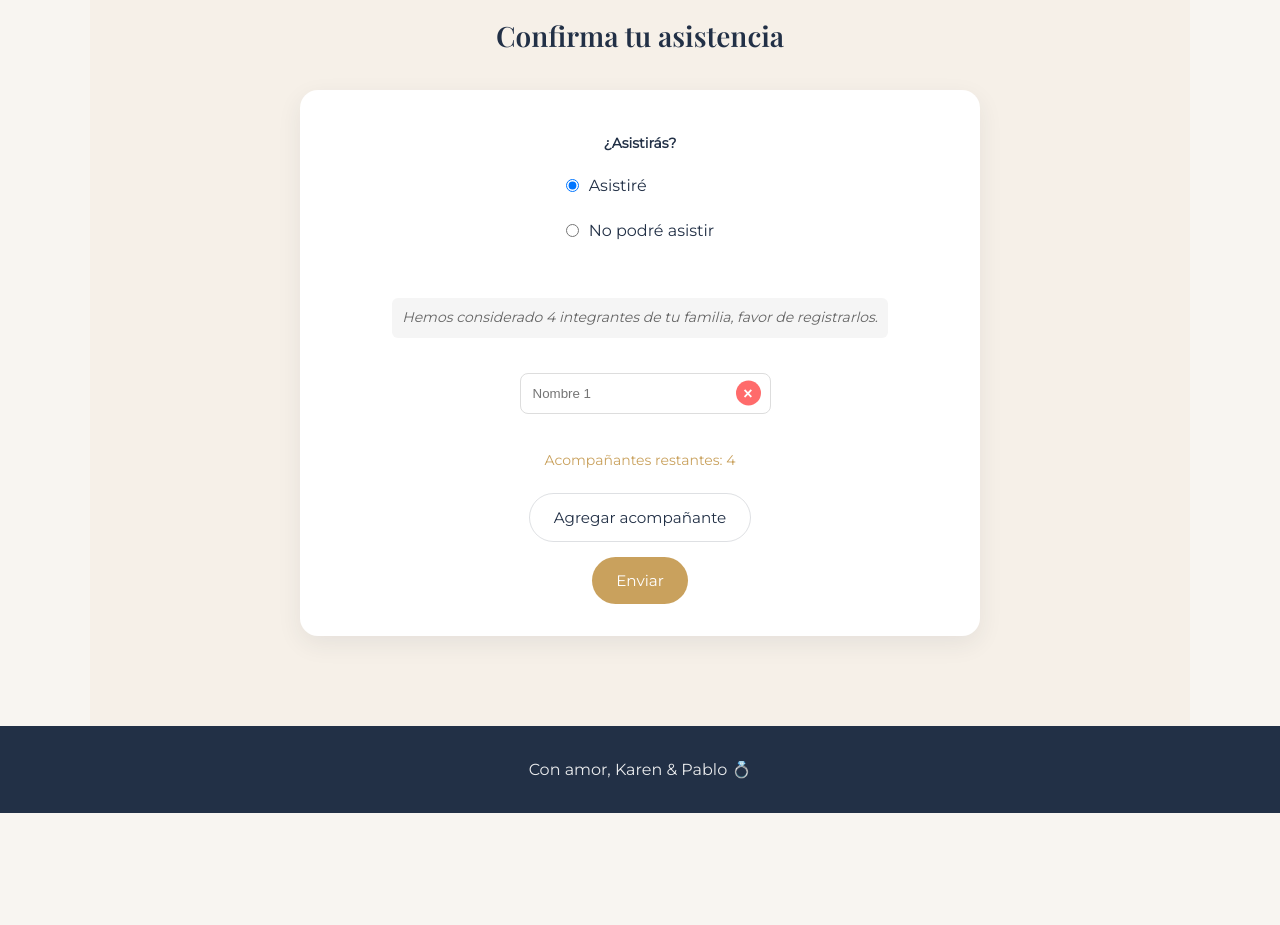
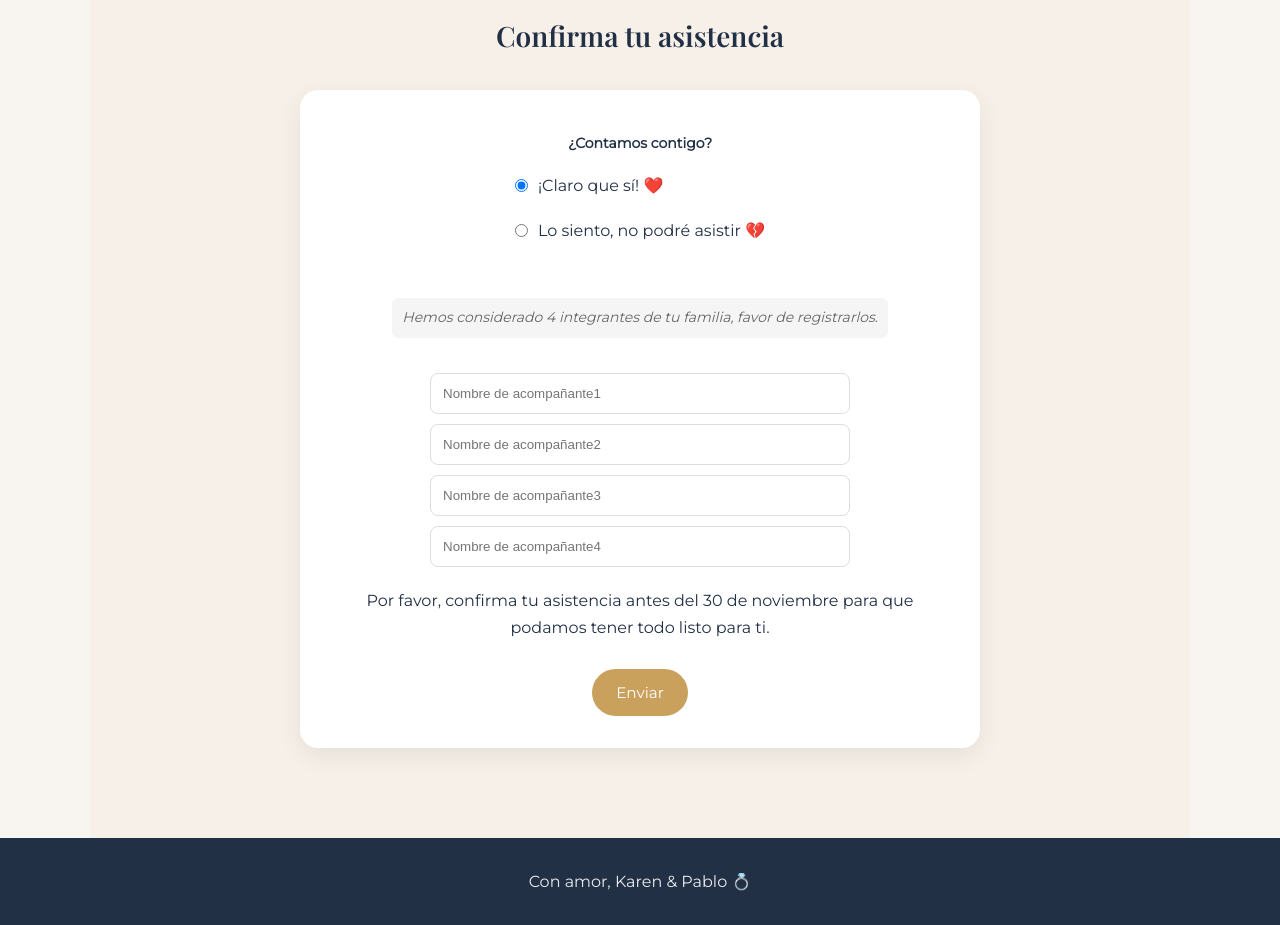
Before and after one commit to KarenGCruz/weddingBC-front, a plain HTML site: page index.html in a window 1280 px wide. Shown: the part 3760-4685 px from the top of the page. Before the commit the page ends 4573 px from the top, so only its background shows below. Drawn offline with nearby package versions, Linux system fonts and the light colour scheme.

Commit message:
Ajustes de confirmación

```diff
--- a/index.html
+++ b/index.html
@@ -121,24 +121,26 @@
     <h2>Confirma tu asistencia</h2>
     <form>
       <fieldset class="radio-group">
-        <legend>¿Asistirás?</legend>
+        <legend>¿Contamos contigo?</legend>
         <label class="radio-label">
           <input type="radio" name="asistencia" value="asistiré" checked />
-          Asistiré
+          ¡Claro que sí! ❤️
         </label>
         <label class="radio-label">
           <input type="radio" name="asistencia" value="no-asistiré" />
-          No podré asistir
+          Lo siento, no podré asistir 💔
         </label>
       </fieldset>
       <div id="companions-container">
-        <p id="companions-message"></p>
-        <div id="companions-inputs"></div>
+        <p id="companions-message"> Hemos considerado 4 integrantes de tu familia, favor de registrarlos.</p>
+        <div id="companions-inputs">
+        </div>
         <div id="companions-controls" style="display: none;">
-          <p id="companions-counter">Acompañantes restantes: <span id="remaining-count">0</span></p>
           <button type="button" id="add-companion-btn" class="btn-secondary">Agregar acompañante</button>
         </div>
       </div>
+      <p> Por favor, confirma tu asistencia antes del 30 de noviembre para que podamos tener todo listo para ti.</p>
+<br/>
       <button type="submit" class="btn-primary">Enviar</button>
     </form>
   </section>
@@ -154,6 +156,7 @@
         <button type="button" id="modal-confirm-btn" class="btn-primary">Continuar sin agregar</button>
       </div>
     </div>
+
   </div>
 
   <footer>
--- a/script.js
+++ b/script.js
@@ -41,6 +41,7 @@ const companionsControls = document.getElementById('companions-controls');
 const remainingCount = document.getElementById('remaining-count');
 const addCompanionBtn = document.getElementById('add-companion-btn');
 
+
 let currentCompanions = 0;
 let savedCompanionValues = [];
 
@@ -54,12 +55,14 @@ function updateCompanionsMessage() {
   }
 }
 
-function updateCounter() {
-  // Count only filled inputs
-  const filledInputs = Array.from(companionsInputs.querySelectorAll('.companion-input')).filter(input => input.value.trim() !== '').length;
-  const remaining = numCompanions - filledInputs;
-  remainingCount.textContent = Math.max(0, remaining);
-  addCompanionBtn.style.display = remaining <= 0 ? 'none' : 'block';
+function createCompanionInput() {
+  for (let i = 0; i < numCompanions; i++) {
+    const input = document.createElement('input');
+    input.type = 'text';
+    input.placeholder = `Nombre de acompañante${i+1}`;
+    input.className = 'companion-input';
+    companionsInputs.appendChild(input);
+  }
 }
 
 function addCompanionInput() {
@@ -71,7 +74,7 @@ function addCompanionInput() {
 
   const input = document.createElement('input');
   input.type = 'text';
-  input.placeholder = `Nombre ${currentCompanions}`;
+  input.placeholder = `Nombre de acompañante${currentCompanions}`;
   input.className = 'companion-input';
 
   input.addEventListener('input', (e) => {
@@ -88,42 +91,10 @@ function addCompanionInput() {
       });
     }
     e.target.value = value;
-    updateCounter(); // Update counter when input changes
-  });
-
-  const removeBtn = document.createElement('button');
-  removeBtn.type = 'button';
-  removeBtn.className = 'remove-companion-btn';
-  removeBtn.textContent = '×';
-  removeBtn.title = 'Eliminar acompañante';
-
-  removeBtn.addEventListener('click', () => {
-    companionDiv.remove();
-    currentCompanions--;
-    updateCounter();
-    // Renumber remaining inputs
-    const inputs = companionsInputs.querySelectorAll('.companion-input');
-    inputs.forEach((inp, index) => {
-      inp.placeholder = `Nombre ${index + 1}`;
-    });
   });
 
   companionDiv.appendChild(input);
-  companionDiv.appendChild(removeBtn);
   companionsInputs.appendChild(companionDiv);
-  updateCounter();
-}
-
-function initializeCompanions() {
-  companionsInputs.innerHTML = '';
-  currentCompanions = 0;
-
-  if (numCompanions > 0) {
-    addCompanionInput();
-  }
-
-  updateCompanionsMessage();
-  updateCounter();
 }
 
 function saveCompanions() {
@@ -134,20 +105,6 @@ function saveCompanions() {
   });
 }
 
-function restoreCompanions() {
-  companionsInputs.innerHTML = '';
-  currentCompanions = 0;
-  savedCompanionValues.forEach((value, index) => {
-    addCompanionInput();
-    const inputs = companionsInputs.querySelectorAll('.companion-input');
-    inputs[inputs.length - 1].value = value;
-  });
-  if (savedCompanionValues.length === 0 && numCompanions > 0) {
-    addCompanionInput();
-  }
-  updateCompanionsMessage();
-  updateCounter();
-}
 
 
 addCompanionBtn.addEventListener('click', addCompanionInput);
@@ -158,7 +115,7 @@ function updateCompanionsVisibility() {
   const selected = document.querySelector('input[name="asistencia"]:checked');
   if (selected && selected.value === 'asistiré') {
     companionsContainer.classList.remove('companions-hidden');
-    restoreCompanions();
+    //restoreCompanions();
   } else {
     saveCompanions();
     companionsContainer.classList.add('companions-hidden');
@@ -248,3 +205,4 @@ const countdownSection = document.querySelector('.countdown');
 countdownObserver.observe(countdownSection);
 
 updateCompanionsVisibility();
+createCompanionInput();
```
